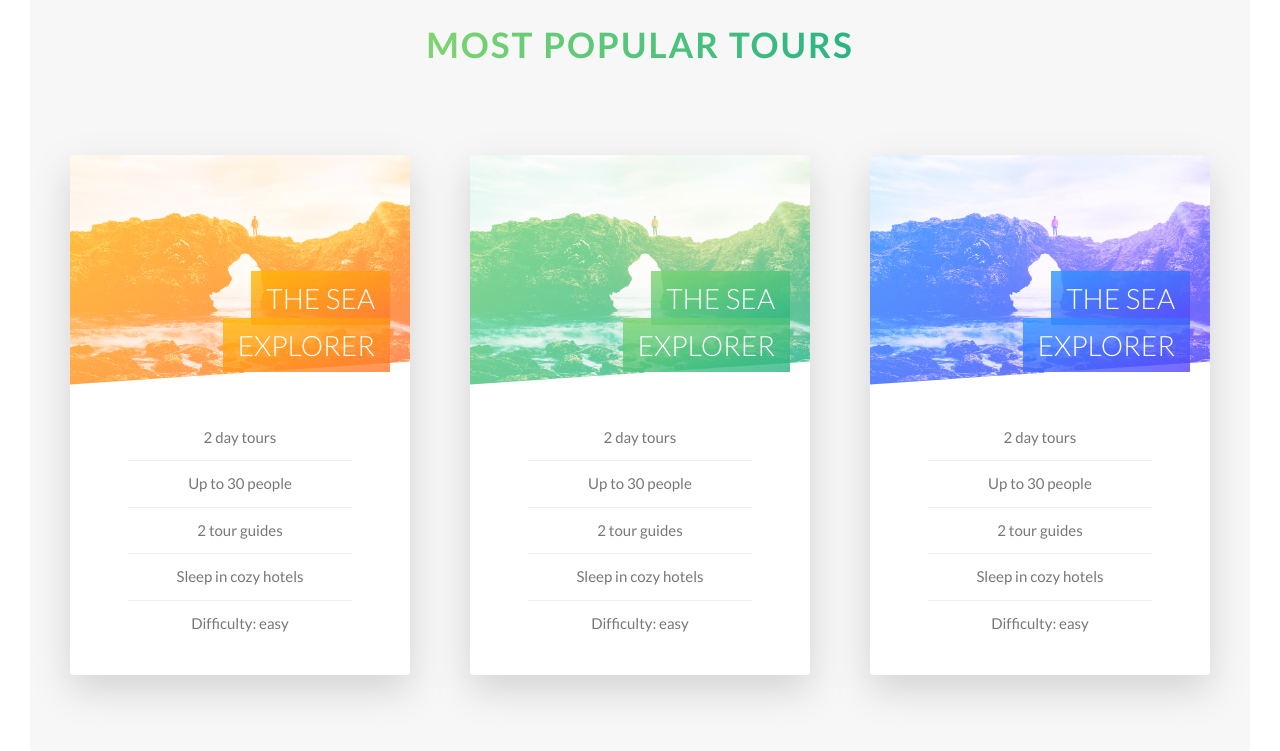
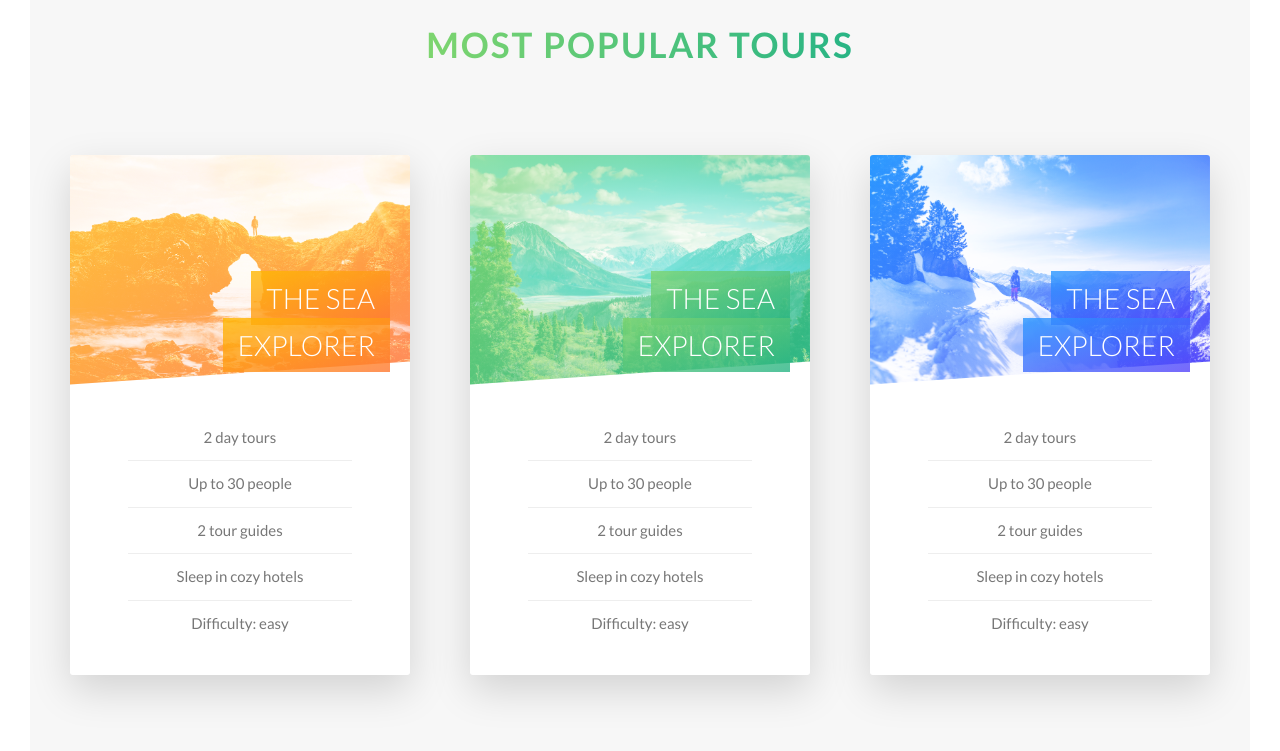
Before and after one commit to Jarzembowski/natours, a website: page index.html in a window 1280 px wide. Shown: the part 2303-3054 px from the top of the page. Drawn offline with Linux system fonts and the light colour scheme.

Commit message:
images updated

```diff
--- a/sass/components/_card.scss
+++ b/sass/components/_card.scss
@@ -77,7 +77,7 @@
             linear-gradient(to right bottom,
             $color-primary-light,
             $color-primary-dark),
-            url(../img/nat-5.jpg);
+            url(../img/nat-6.jpg);
         }
 
         &--blue {
@@ -85,7 +85,7 @@
             linear-gradient(to right bottom,
             $color-tertiary-light,
             $color-tertiary-dark),
-            url(../img/nat-5.jpg);
+            url(../img/nat-7.jpg);
         }
 
     }
```
Also changed, not shown: css/style.css.
